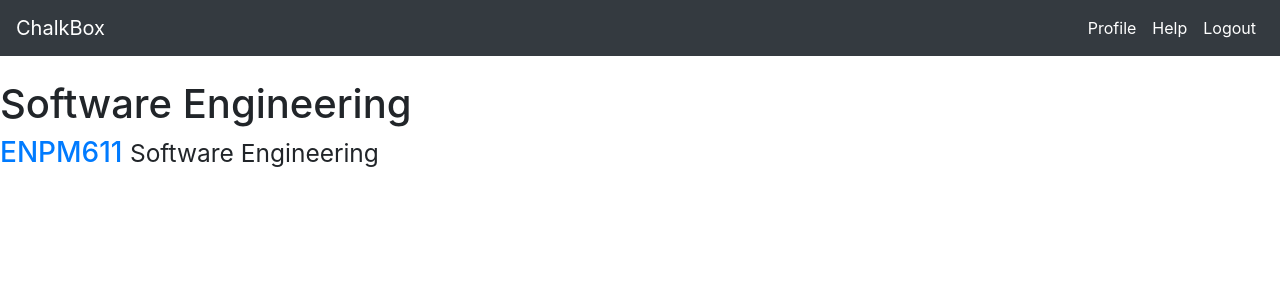
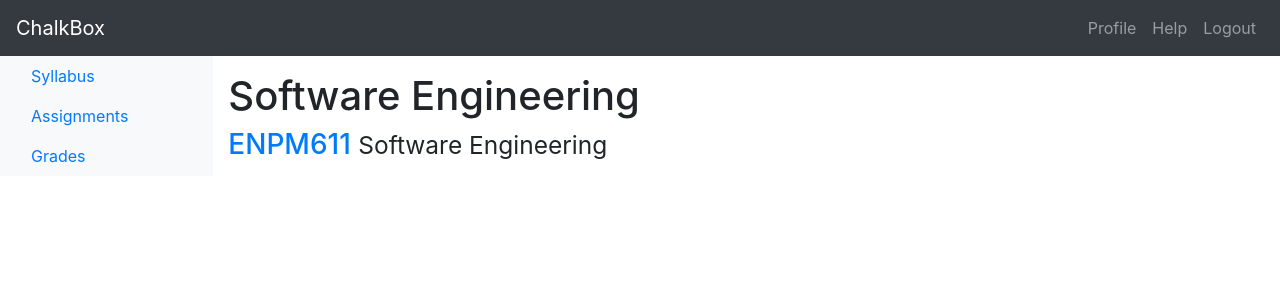
Before and after one commit to dprathima14/LMS-CB, a Django app: page /courses/1/ in a window 1280 px wide. Shown: the top 300 px of the page. Run offline with Django 3.2, Linux system fonts and the light colour scheme; data comes from the database, SQL or seed files in the repository; both versions use the stored data as it was after the commit; some libraries are stand-ins or nearby versions.

Commit message:
adding minor UI corrections to previous commit

```diff
--- a/src/templates/base.html
+++ b/src/templates/base.html
@@ -14,26 +14,24 @@
   </head>
 
   <body>
+    <header>
+      <nav class="navbar navbar-expand-md navbar-dark bg-dark">
+      <!--nav class="navbar navbar-expand-md navbar-dark bg-dark mb-4"-->
+        <a class="navbar-brand" href="{% url 'home' %}">ChalkBox</a>
+        <button class="navbar-toggler d-lg-none" type="button" data-toggle="collapse" data-target="#navbarsExampleDefault" aria-controls="navbarsExampleDefault" aria-expanded="false" aria-label="Toggle navigation">
+        <span class="navbar-toggler-icon"></span>
+        </button>
+        <div class="collapse navbar-collapse" id="navbarsExampleDefault">
+          {% block navbar %}
 
-<nav class="navbar navbar-expand-md navbar-dark bg-dark mb-4">
-  <a class="navbar-brand" href="{% url 'home' %}">ChalkBox <span class="sr-only">(current)</span></a>
-  <div class="collapse navbar-collapse" id="navbarCollapse">
-    <!--ul class="navbar-nav mr-auto">
-      <li class="nav-item active">
-
-      </li>
-    </ul-->
-{% block navbar %}
           {% endblock %}
         </div>
       </nav>
-
-
+    </header>
     {% block content %}
 
     {% endblock %}
 
     {% include 'main_js.html' %}
-
   </body>
 </html>
--- a/src/templates/base_main.html
+++ b/src/templates/base_main.html
@@ -28,8 +28,8 @@
       </ul>
     </nav>
     <main role="main" class="col-sm-9 ml-sm-auto col-md-10 pt-3">
+      {% block main_content %}
 
-  {% block user_content %}
       {% endblock %}
     </main>
   </div>
--- a/src/templates/base_navbar.html
+++ b/src/templates/base_navbar.html
@@ -1,13 +1,13 @@
 {% extends "base.html" %}
 {% block navbar %}
     <ul class="navbar-nav ml-auto">
-      <li class="nav-item active">
+      <li class="nav-item">
         <a class="nav-link" href="#">Profile <span class="sr-only">(current)</span></a>
       </li>
-      <li class="nav-item active">
+      <li class="nav-item">
         <a class="nav-link" href="{% url 'help' %}">Help <span class="sr-only">(current)</span></a>
       </li>
-      <li class="nav-item active">
+      <li class="nav-item">
         <a class="nav-link" href="{% url 'logout' %}">Logout <span class="sr-only">(current)</span></a>
       </li>
     </ul>
--- a/src/templates/course_detail.html
+++ b/src/templates/course_detail.html
@@ -1,5 +1,5 @@
-{% extends "base_navbar.html" %}
-{% block content %}
+{% extends "base_main.html" %}
+{% block main_content %}
 	 <h1>{{ title }}</h1>
 	<div>
 		<h3><a href=''>{{ instance.course_code }}</a> <small>{{ instance.course_title }}</small></h3>
--- a/src/templates/help.html
+++ b/src/templates/help.html
@@ -1,5 +1,5 @@
 {% extends "base_main.html" %}
-{% block user_content %}
+{% block main_content %}
 <h3>What is ChalkBox?</h3>
 <p> ChalkBox is a Learning Management System<p>
 <h3>What can you do with ChalkBox?</h3>
--- a/src/templates/login.html
+++ b/src/templates/login.html
@@ -1,7 +1,7 @@
 {% extends "base.html" %}
 {% load crispy_forms_tags %}
 {% block content %}
-<div class="container">
+<div class="container-fluid">
     <div class="row">
 		<div class ="col-md-4">
       		<form method="post" class="form-signin">
--- a/src/templates/logout.html
+++ b/src/templates/logout.html
@@ -1,6 +1,6 @@
 {% extends "base.html" %}
 {% block content %}
-<div class="container">
+<div class="container-fluid">
 <h2>Successfully logged out</h2>
 <a href="{% url 'login' %}">Login</a>
 </div>
```
Also changed, not shown: src/db.sqlite3. Lines whose indentation alone changed are shown as unchanged.
